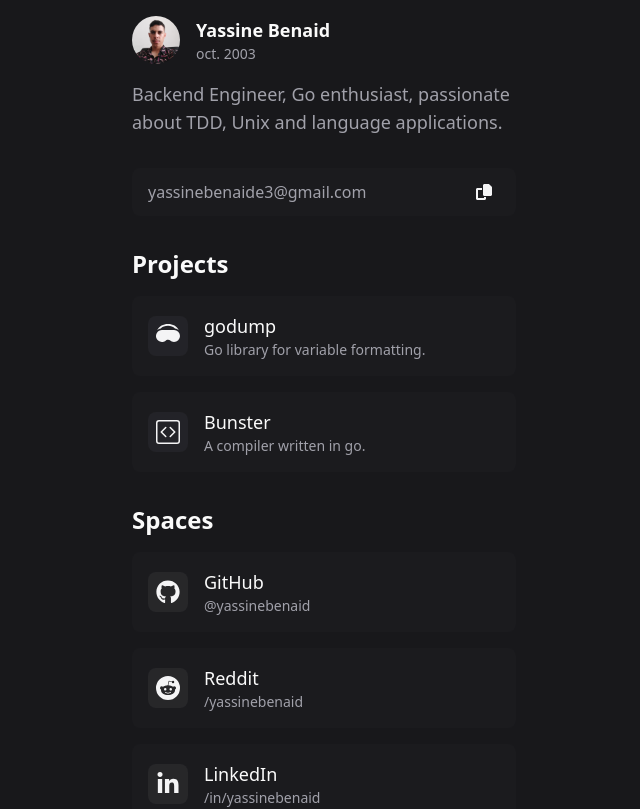
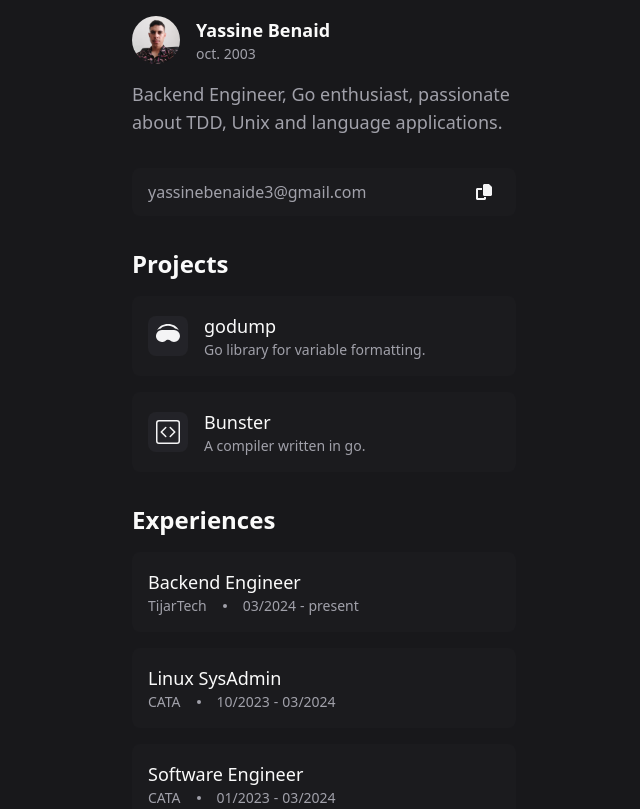
Before and after one commit to yassinebenaid/portfolio, a Next.js app: page / in a window 1280 px wide. Shown: the top 809 px of the page, without its empty margins (316-956 px from the left). Built offline with nearby package versions, Linux system fonts and the light colour scheme.

Commit message:
added experiences

```diff
--- a/src/app/page.tsx
+++ b/src/app/page.tsx
@@ -4,7 +4,13 @@ import Avatar from "@/components/avatar";
 import CopyInput from "@/components/copy-input";
 import Icon from "@/components/icon";
 import { Section, SectionItem, SectionTitle } from "@/components/section";
-import { spaces, projects, githubAvatarURL } from "@/utils/const";
+import {
+  spaces,
+  projects,
+  githubAvatarURL,
+  experiences,
+  getcataIcon,
+} from "@/utils/const";
 import { motion, stagger, useAnimate } from "framer-motion";
 import { useEffect } from "react";
 
@@ -17,7 +23,7 @@ export default function Page() {
     animate(
       "section",
       { opacity: [0, 1] },
-			{ duration: 1, delay: sectionStagger }
+      { duration: 1, delay: sectionStagger },
     );
   }, [animate, scope]);
 
@@ -44,6 +50,31 @@ export default function Page() {
               <div className="flex flex-col ">
                 <span className="text-lg">{title}</span>
                 <span className="text-sm text-zinc-400">{description}</span>
+              </div>
+            </SectionItem>
+          );
+        })}
+      </Section>
+
+      <Section>
+        <h2>
+          <SectionTitle>Experiences</SectionTitle>
+        </h2>
+
+        {experiences.map(({ title, date, company }, index) => {
+          return (
+            <SectionItem key={`projects-${index}`} href={company.href}>
+              <div className="flex flex-col ">
+                <span className="text-lg">{title}</span>
+                <div className="flex items-center text-xs text-zinc-400 gap-4">
+                  <span className="text-sm text-zinc-400">{company.name}</span>
+                  <span className="text-sm text-zinc-400 w-1 h-1 rounded-full bg-zinc-400"></span>
+                  <div className="flex items-center text-sm text-zinc-400 gap-1">
+                    <span>{date.from}</span>
+                    <span>-</span>
+                    <span>{date.to}</span>
+                  </div>
+                </div>
               </div>
             </SectionItem>
           );
--- a/src/utils/const.ts
+++ b/src/utils/const.ts
@@ -1,6 +1,7 @@
 import { Icons } from "@/components/icon";
 
-export const githubAvatarURL = "/profile-image.jpg";
+export const githubAvatarURL = "/yassine-benaid.jpg";
+export const getcataIcon = "/cata.svg";
 
 export type Space = {
   title: string;
@@ -57,3 +58,52 @@ export const projects: Project[] = [
     icon: "magic-wand",
   },
 ];
+
+type Experience = {
+  title: string;
+  date: {
+    from: string;
+    to: string;
+  };
+  company: {
+    name: string;
+    href: string;
+  };
+  // icon: Icons;
+};
+
+export const experiences: Experience[] = [
+  {
+    title: "Backend Engineer",
+    date: {
+      from: "03/2024",
+      to: "present",
+    },
+    company: {
+      name: "TijarTech",
+      href: "https://www.tijartech.ma",
+    },
+  },
+  {
+    title: "Linux SysAdmin",
+    date: {
+      from: "10/2023",
+      to: "03/2024",
+    },
+    company: {
+      name: "CATA",
+      href: "https://www.getcata.com",
+    },
+  },
+  {
+    title: "Software Engineer",
+    date: {
+      from: "01/2023",
+      to: "03/2024",
+    },
+    company: {
+      name: "CATA",
+      href: "https://www.getcata.com",
+    },
+  },
+];
```
Also changed, not shown: public/cata.svg (added), public/yassine-benaid.jpg (renamed from public/profile-image.jpg). Lines whose indentation alone changed are shown as unchanged.
